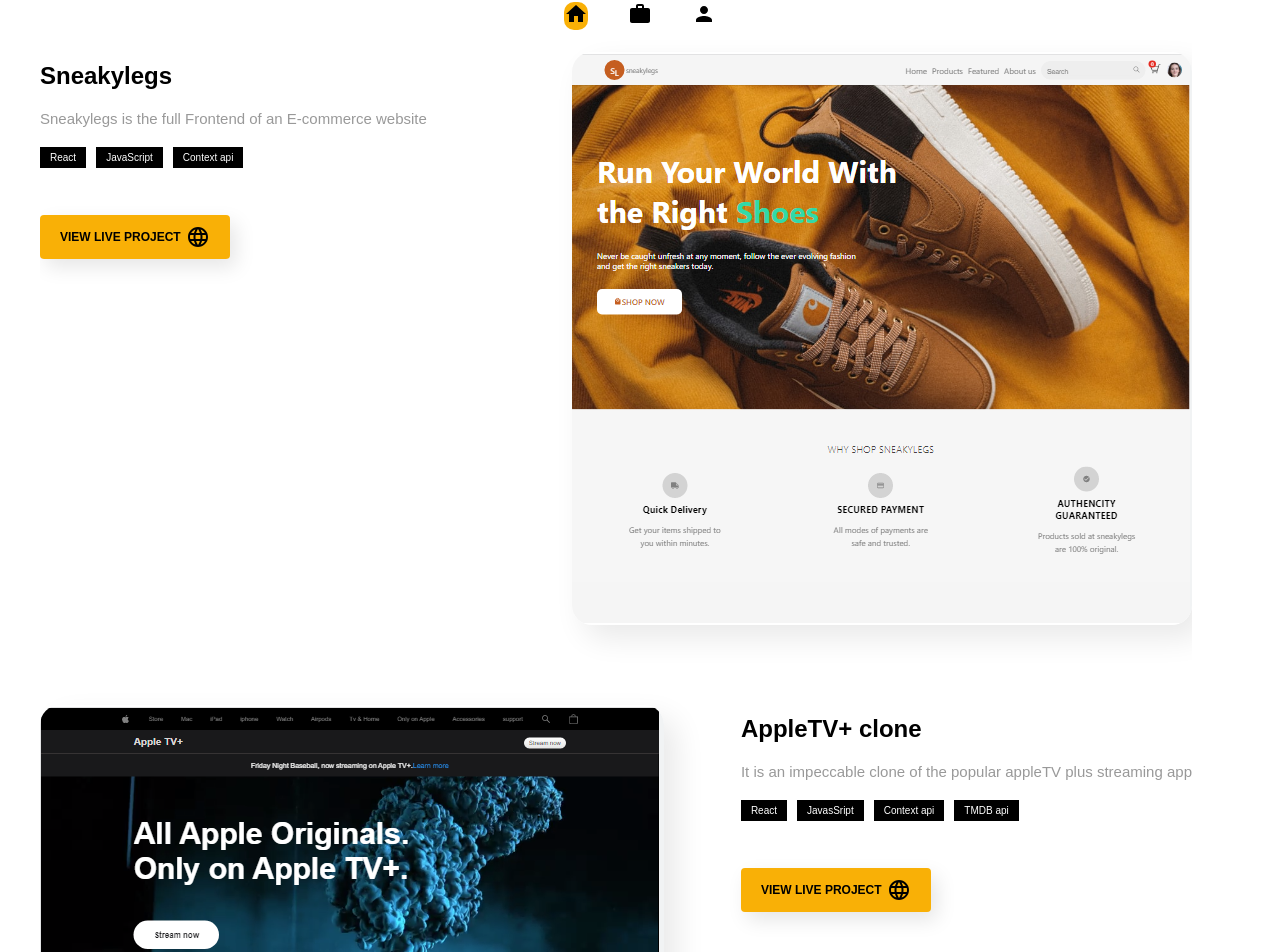
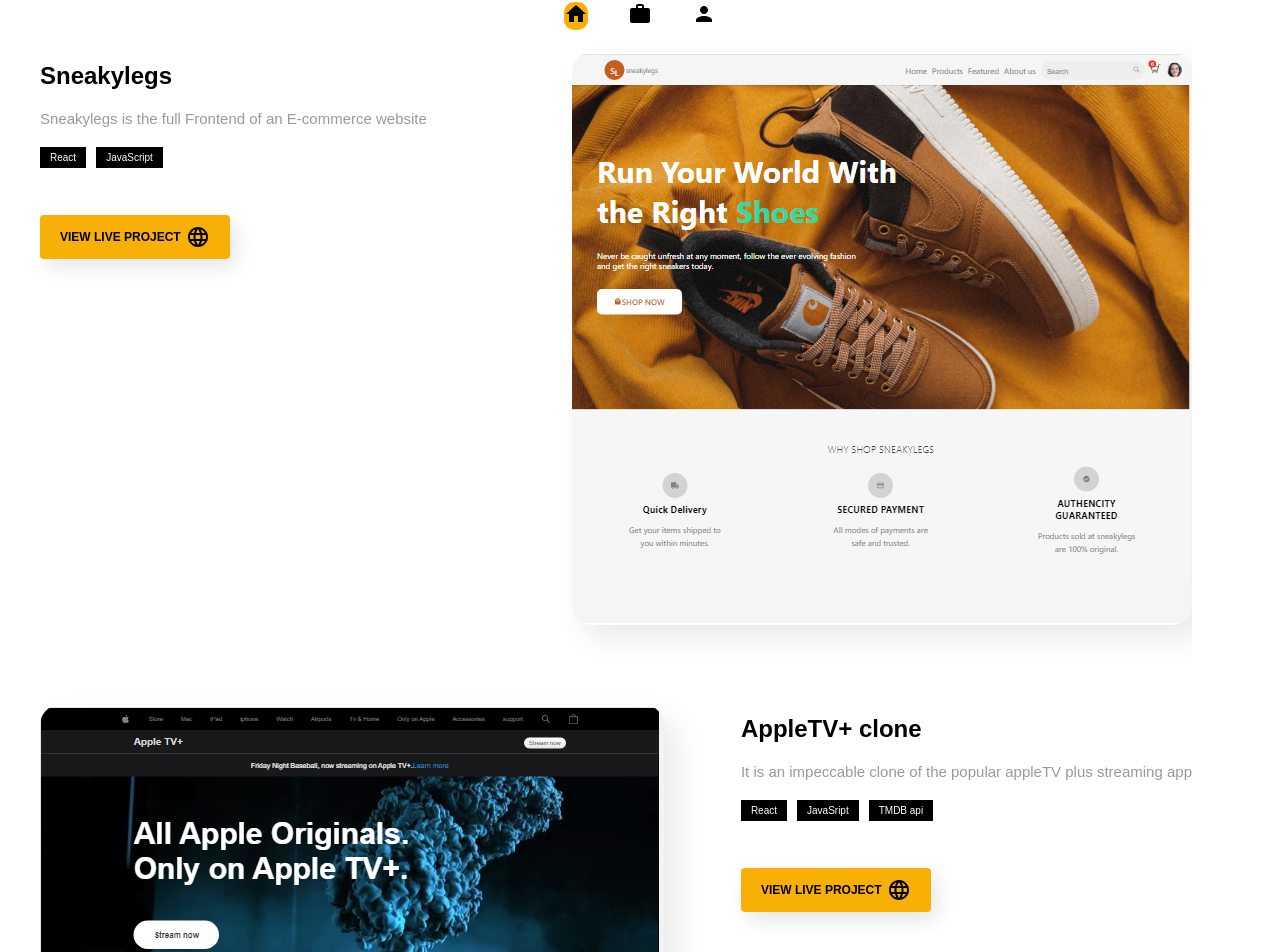
Before and after one commit to ostin01/my--portfolio, a React (Create React App) app: page / in a window 1280 px wide. Shown: the part 730-1682 px from the top of the page. Built offline with nearby package versions, Linux system fonts and the light colour scheme.

Commit message:
removed context api

```diff
--- a/src/component/Projects.js
+++ b/src/component/Projects.js
@@ -10,7 +10,6 @@
           <p> Sneakylegs is the full Frontend of an E-commerce website </p>
           <span>React</span>
           <span>JavaScript</span>
-          <span>Context api</span>
           <div className="project__link">
             <a href="https://sneakylegss.vercel.app/" target="blank">
               view live project
@@ -29,8 +28,7 @@
             It is an impeccable clone of the popular appleTV plus streaming app
           </p>
           <span>React</span>
-          <span>JavasSript</span>
-          <span>Context api</span>
+          <span>JavaSript</span>
           <span>TMDB api</span>
           <div className="project__link">
             <a href="https://appletvplus-clone.vercel.app/" target="blank">
```
